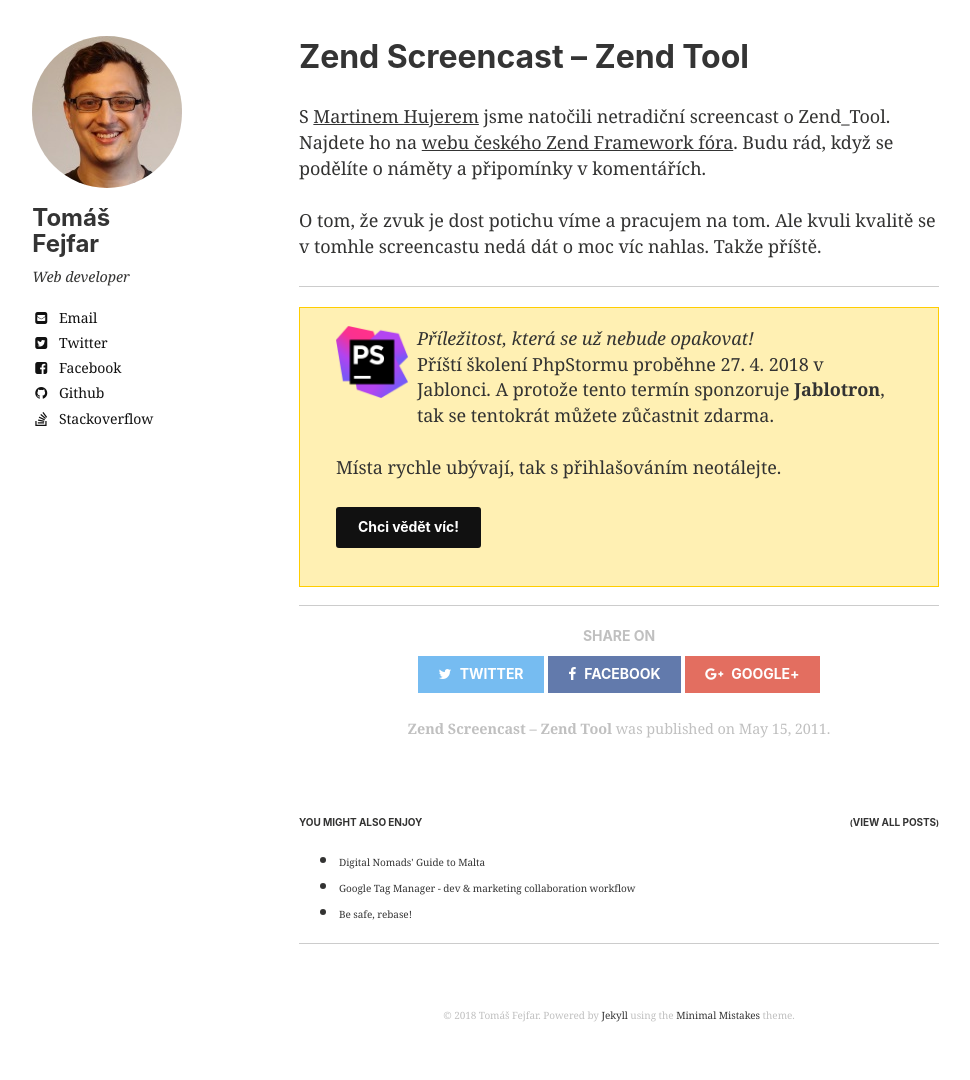
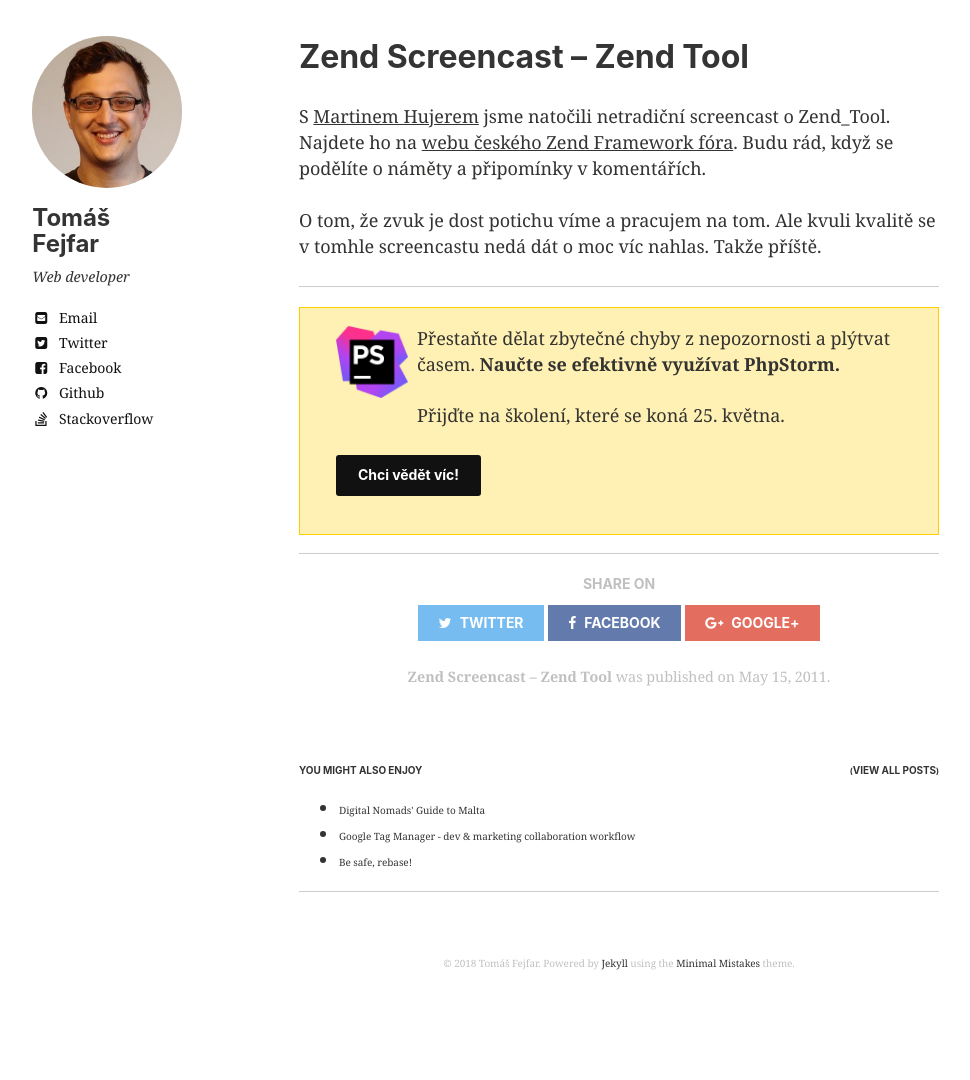
Before and after one commit to tomasfejfar/blog, a Jekyll site: the page built from _posts/2011-05-16-zend-screencast-%e2%80%93-zend-tool.md, in a window 1280 px wide. Shown: the whole page, without its empty margins (21-991 px from the left). Built offline with Jekyll 4.4.1, drawn with Linux system fonts in a browser that asks for light colours; nearby versions of some CDN libraries; comment, search, counter and statistics services are not loaded; after the commit the page ends 1028 px from its top, so only the background shows below that.

Commit message:
Change banner to Prague training

```diff
--- a/_includes/_footer-banner.html
+++ b/_includes/_footer-banner.html
@@ -14,7 +14,8 @@
 
 <div class="footer-div">
 	<img src="/images/phpstorm.png">
-	<p><em>Příležitost, která se už nebude opakovat!</em><br>Příští školení PhpStormu proběhne 27. 4. 2018 v Jablonci. A protože tento termín sponzoruje <strong>Jablotron</strong>, tak se tentokrát můžete zůčastnit zdarma. </p>
-	<p>Místa rychle ubývají, tak s přihlašováním neotálejte. </p>
-	<a href="https://www.tomasfejfar.cz/skoleni/phpstorm/" class="btn btn-primary">Chci vědět víc!</a>
+	<p>Přestaňte dělat zbytečné chyby z nepozornosti a plýtvat časem. <strong>Naučte se efektivně využívat PhpStorm.</strong></p>
+	<p>Přijďte na školení, které se koná 25. května. </p>
+	<a href="https://www.tomasfejfar.cz/skoleni/phpstorm/#next-date"
+		 class="btn btn-primary">Chci vědět víc!</a>
 </div>
```
